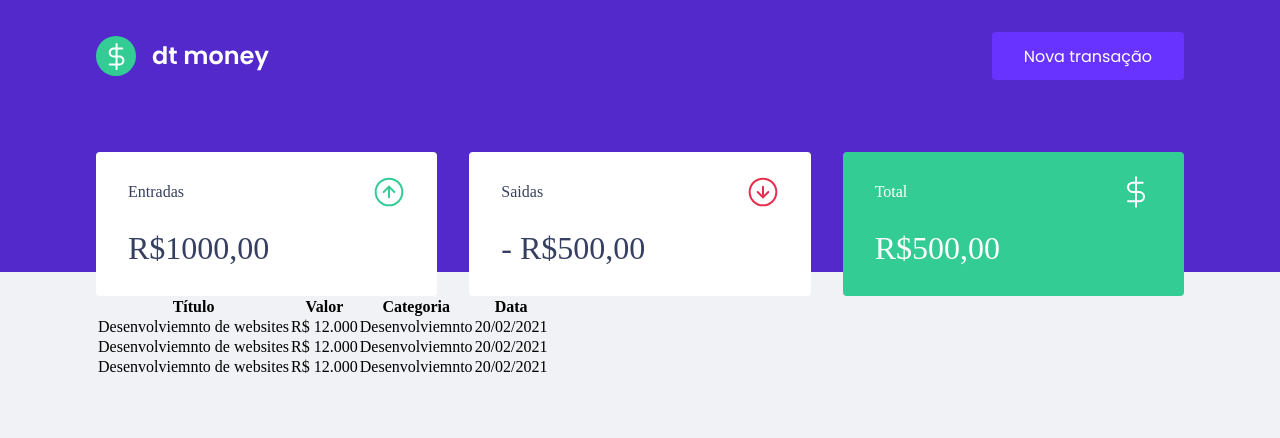
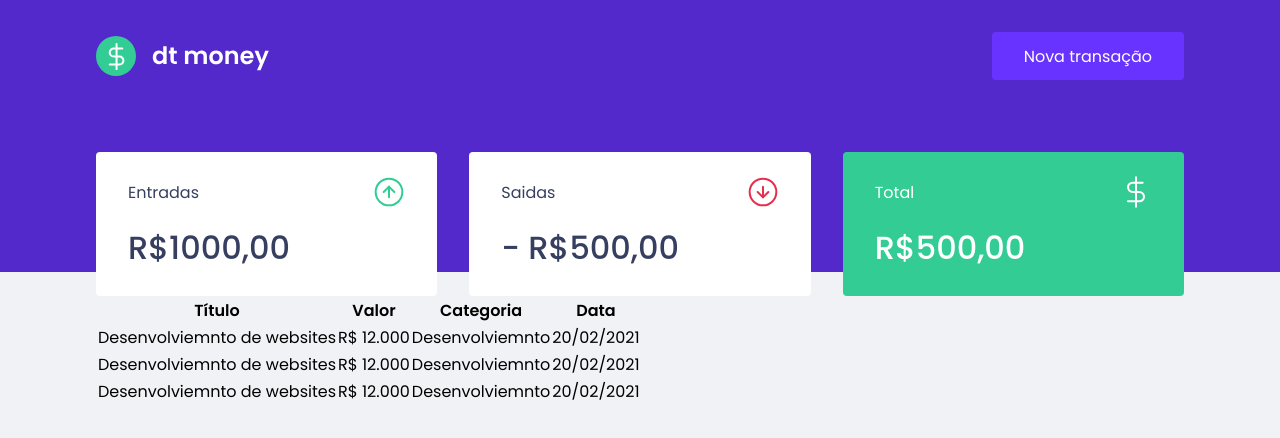
Before and after one commit to verissimo-sn/ignite-reactjs-ch02-dtmoney, a React (Create React App) app: page / in a window 1280 px wide. Shown: the top 438 px of the page. Built offline with nearby package versions, Linux system fonts and the light colour scheme.

Commit message:
chore: add git-commit-msg-linter

```diff
--- a/src/styles/global.ts
+++ b/src/styles/global.ts
@@ -36,7 +36,7 @@ export const GlobalStyle = createGlobalStyle`
     -webkit-font-smoothing: antialiased;
   }
 
-  border-style, input, textarea, button {
+  body, input, textarea, button {
     font-family: 'Poppins', sans-serif;
     font-weight: 400px;
   }
```
Also changed, not shown: 1 other file (tests, documents, lock files or other folders).
